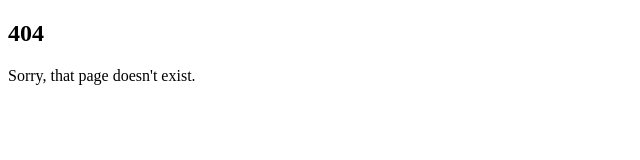
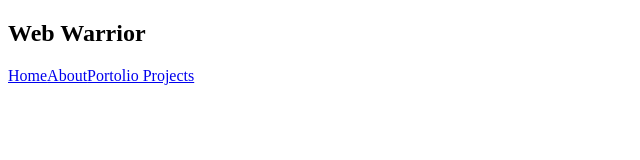
Before and after one commit to danCoda/gatsby-react-webWarrior, a Gatsby site: page /components/Navbar in a window 1280 px wide. Before the commit this address had no page. Shown: the whole page, without its empty margins (0-640 px from the left). Built offline with nearby package versions, Linux system fonts and the light colour scheme; Gatsby itself is replaced by a stand-in of ours.

Commit message:
Component added (navbar)

```diff
--- /dev/null
+++ b/src/pages/components/Navbar.js
@@ -0,0 +1,15 @@
+import React from 'react'
+import { Link } from 'gatsby'
+
+export default function Navbar() {
+    return (
+        <nav>
+            <h1>Web Warrior</h1>
+            <div className="links">
+                <Link to="/">Home</Link>
+                <Link to="/about">About</Link>
+                <Link to="/projects">Portolio Projects</Link>
+            </div>
+        </nav>
+    )
+}
--- a/src/pages/projects/index.js
+++ b/src/pages/projects/index.js
@@ -1,8 +1,10 @@
 import React from "react"
+import Navbar from '../components/Navbar'
 
 export default function Projects() {
   return (
     <section>
+      <Navbar />
       <div>
         <h2>Portfolio</h2>
         <h2>Projects & Websites I've created</h2>
```
